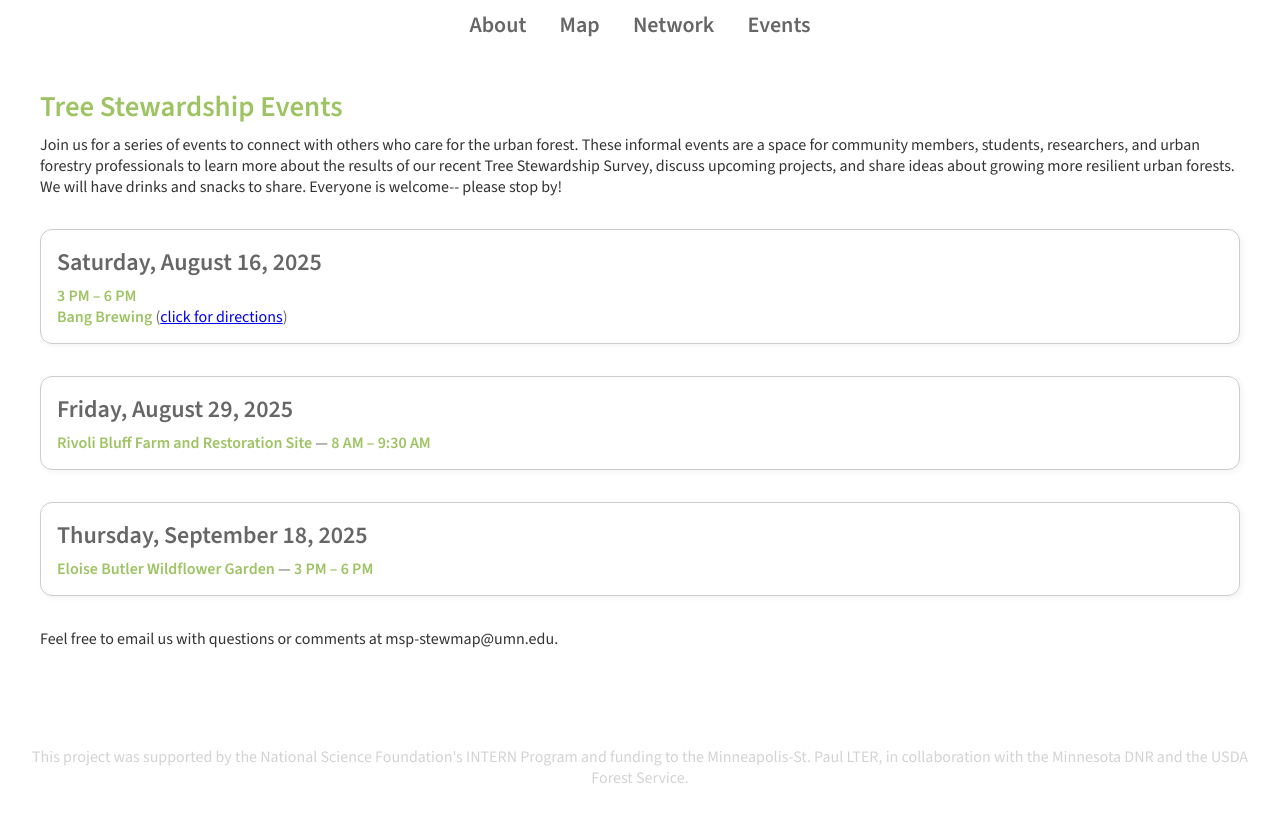
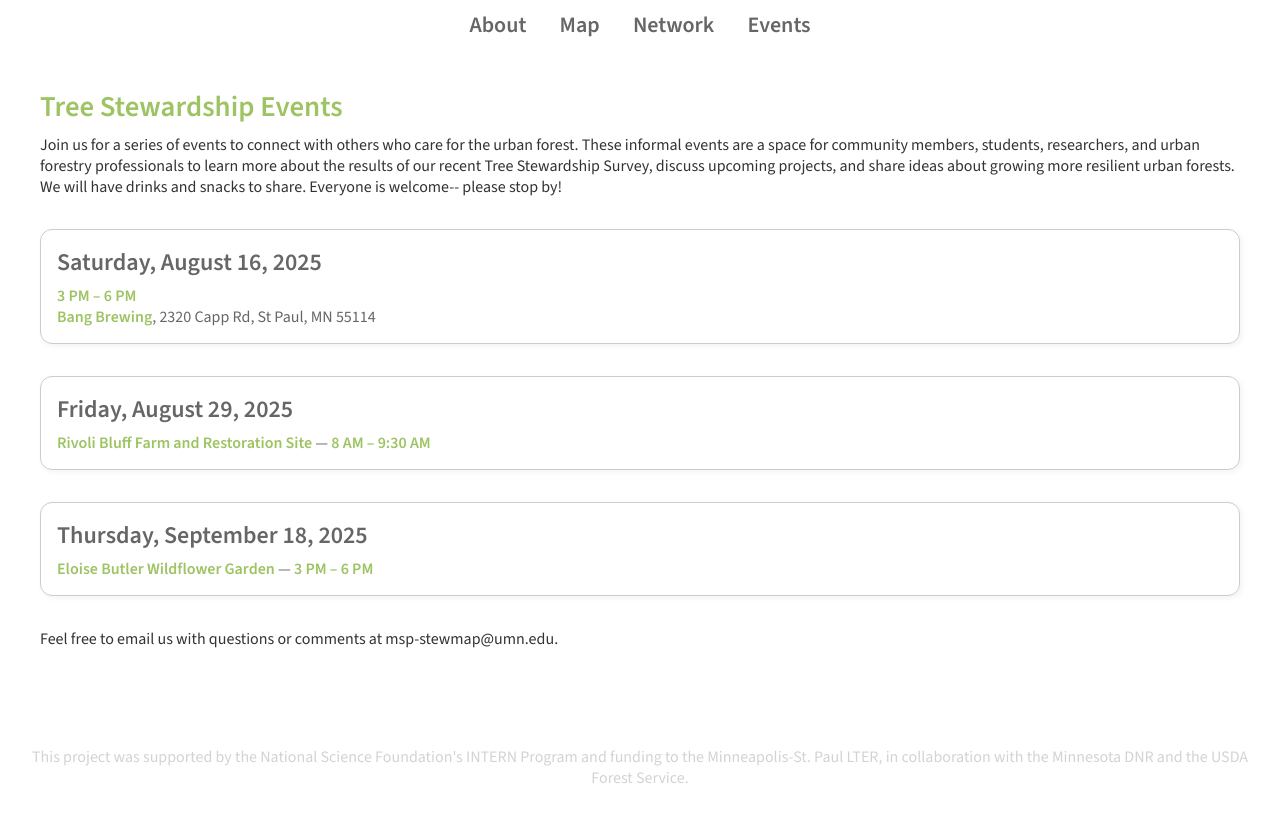
Before and after one commit to MSP-LTER/stewmap, a Jekyll site: the page built from events.md, in a window 1280 px wide. Shown: the top 822 px of the page. Built offline with Jekyll 4.4.1, drawn with Linux system fonts in a browser that asks for light colours.

Commit message:
Update events.md

```diff
--- a/events.md
+++ b/events.md
@@ -51,8 +51,7 @@ layout: default
   <div class="event-date">Saturday, August 16, 2025</div>
   <div><span class="event-highlight">3 PM – 6 PM</span></div>
   <div>
-    <span class="event-highlight">Bang Brewing</span>
-    (<a href="https://goo.gl/maps/YOUR_LINK_HERE](https://maps.app.goo.gl/Q6T5ffedehSs1aw39" target="_blank">click for directions</a>)
+    <span class="event-highlight">Bang Brewing</span>, 2320 Capp Rd, St Paul, MN 55114
   </div>
 </div>
 
```
